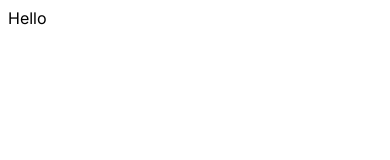
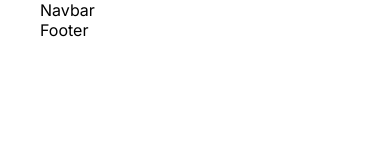
Before and after one commit to KeshavSaraogi/blog, a Next.js app: page / in a window 390 px wide. Shown: the top 160 px of the page. Built offline with nearby package versions, Linux system fonts and the light colour scheme.

Commit message:
components
-- navbar
-- footer

```diff
--- a/src/app/globals.css
+++ b/src/app/globals.css
@@ -0,0 +1,86 @@
+:root {
+    --bg: white;
+    --textColor: black;
+    --softBg: #f0f0f0;
+    --softTextColor: #626262;
+}
+
+* {
+    padding: 0;
+    margin: 0;
+    box-sizing: border-box;
+}
+
+body {
+    max-width: 100vw;
+    overflow-x: hidden;
+}
+
+a {
+    color: inherit;
+    text-decoration: none;
+}
+
+.dark {
+    --bg: #0f172a;
+    --textColor: #ddd;
+    --softBg: #1f273a;
+    --softTextColor: #a6a6a6;
+}
+
+.light {
+    --bg: white;
+    --textColor: black;
+    --softBg: #f0f0f0;
+    --softTextColor: #626262;
+}
+
+.container {
+    min-height: 100vh;
+    background-color: var(--bg);
+    color: var(--textColor);
+}
+
+.wrapper {
+    max-width: 1536px;
+    margin-left: auto;
+    margin-right: auto;
+    padding-left: 80px;
+    padding-right: 80px;
+}
+
+@media screen and (max-width: 1536px) {
+    .wrapper {
+        max-width: 1366px;
+    }
+}
+@media screen and (max-width: 1280px) {
+    .wrapper {
+        max-width: 1024px;
+    }
+}
+@media screen and (max-width: 1024px) {
+    .wrapper {
+        max-width: 768px;
+        padding-left: 40px;
+        padding-right: 40px;
+    }
+}
+@media screen and (max-width: 768px) {
+    .wrapper {
+        max-width: 640px;
+    }
+}
+@media screen and (max-width: 640px) {
+    .wrapper {
+        max-width: 475px;
+    }
+}
+
+.ql-container{
+    font-size: 28px !important;
+}
+
+.quill > .ql-container > .ql-editor.ql-blank::before{
+color: #b3b3b1;
+}
--- a/src/app/layout.js
+++ b/src/app/layout.js
@@ -11,7 +11,11 @@
 export default function RootLayout({ children }) {
   return (
     <html lang="en">
-      <body className={inter.className}>{children}</body>
+      <body className={inter.className}>
+        <div className="container">
+          <div className="wrapper">{children}</div>
+        </div>
+      </body>
     </html>
   )
 }
--- a/src/app/page.jsx
+++ b/src/app/page.jsx
@@ -1,5 +1,13 @@
+import Link from 'next/link'
+import Navbar from '../components/navbar/Navbar'
+import Footer from '../components/footer/Footer'
 import styles from "./homepage.module.css";
 
 export default function Home() {
-  return <div>Hello</div>;
+  return (
+    <div>
+      <Navbar />
+      <Footer />
+    </div>
+  )
 }
--- /dev/null
+++ b/src/components/footer/Footer.jsx
@@ -0,0 +1,10 @@
+import React from 'react'
+import styles from './footer.modules.css'
+
+const Footer = () => {
+    return (
+        <div className="">Footer</div>
+    )
+}
+
+export default Footer
--- /dev/null
+++ b/src/components/navbar/Navbar.jsx
@@ -0,0 +1,10 @@
+import React from 'react'
+import styles from './navbar.modules.css'
+
+const Navbar = () => {
+    return (
+        <div className="">Navbar</div>
+    )
+}
+
+export default Navbar
```
Also changed, not shown: src/components/footer/footer.modules.css (added), src/components/navbar/navbar.modules.css (added).
